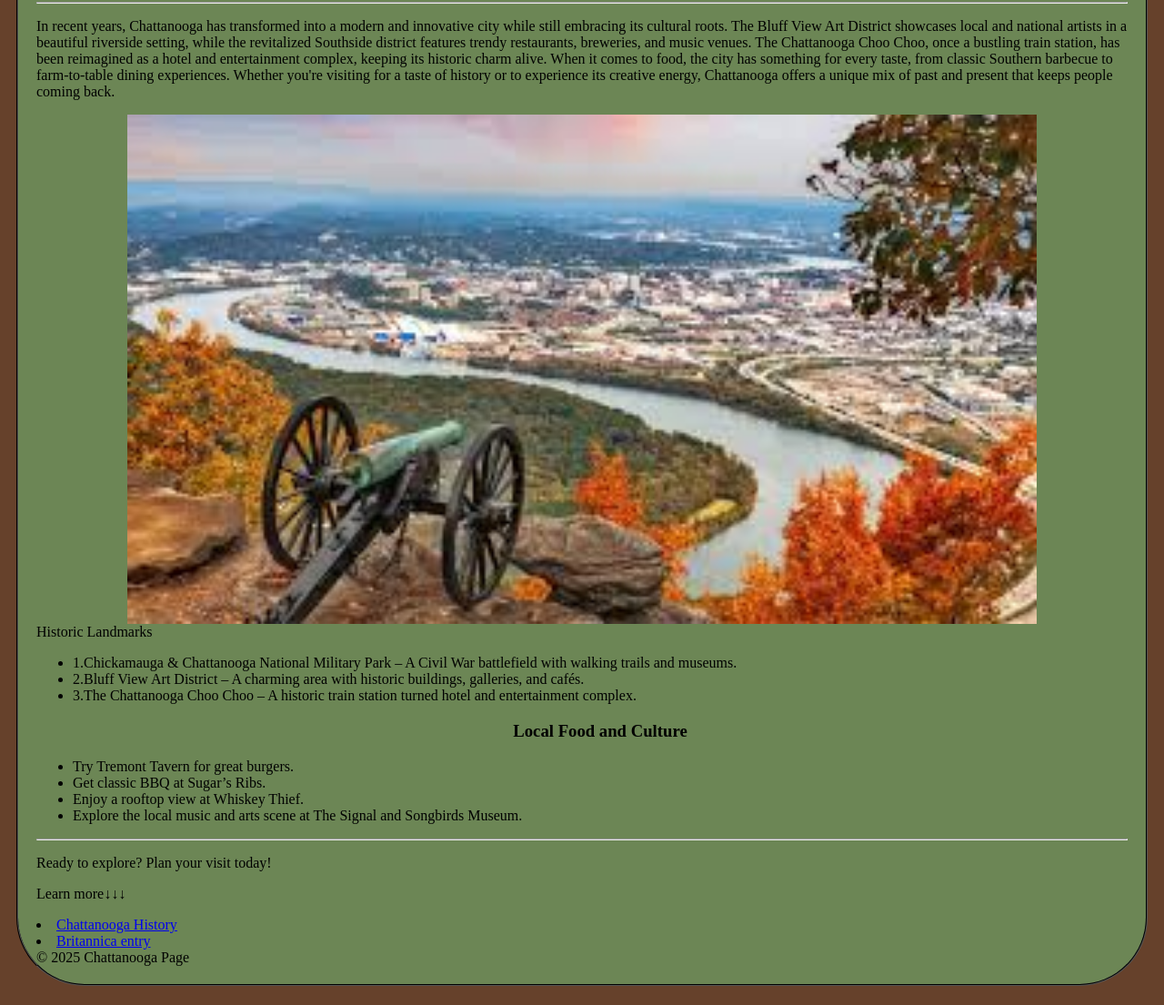
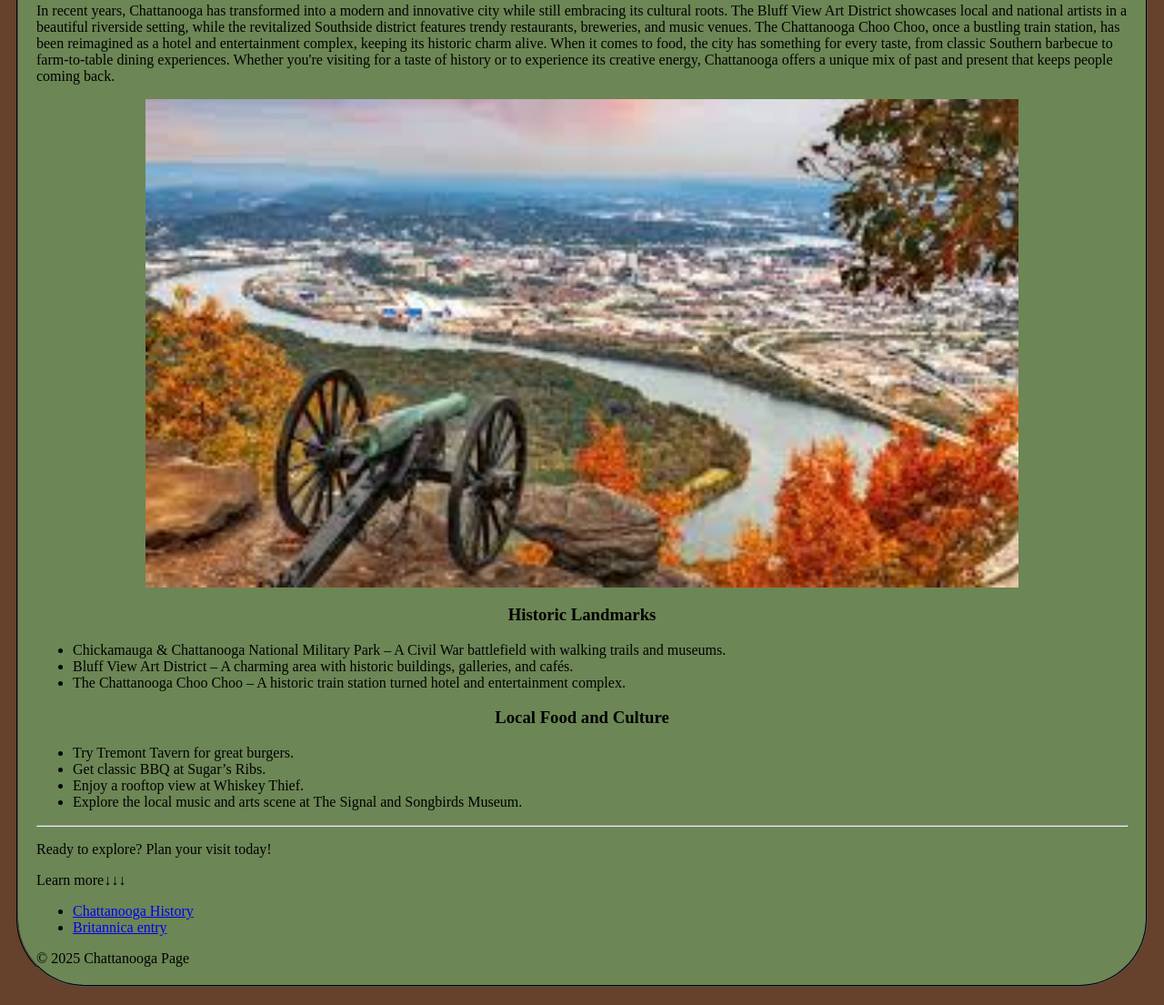
Before and after one commit to esther4111/CITC1300, a plain HTML site: page HTML5_intro_to_CSS/HC.html in a window 1280 px wide. Shown: the part 976-2081 px from the top of the page at 91% size. Drawn offline with Linux system fonts and the light colour scheme.

Commit message:
corrected

```diff
--- a/HTML5_intro_to_CSS/Css/styles.css
+++ b/HTML5_intro_to_CSS/Css/styles.css
@@ -1,7 +1,8 @@
-body{
-    background-color:  #66412b ;
+body {
+    background-color: #66412b;
 }
-#container{
+
+#container {
     background-color: rgba(112, 177, 112, 0.616);
     width: 1200px;
     margin: 20px auto;
@@ -11,27 +12,31 @@ body{
     padding: 20px;
 }
 
-img{
+img {
     display: block;
     margin: 0 auto;
-    width: 1000px;
+    width: 80%;
+    max-width: 1000px;
+    height: auto;
 }
 
-nav{
+nav {
     text-align: center;
     margin: 20px 0;
 }
-nav a{
-    font size: 24px;
+
+nav a {
+    font-size: 24px;
     color: black;
     margin: 0 20px;
     font-weight: bold;
 }
 
-nav a:hover{
+nav a:hover {
     text-decoration: none;
+    color: #ffcc00;
 }
 
-h1, h2, h3{
+h1, h2, h3 {
     text-align: center;
 }
--- a/HTML5_intro_to_CSS/HC.html
+++ b/HTML5_intro_to_CSS/HC.html
@@ -6,7 +6,6 @@
     <meta name="viewport" content="width=device-width, initial-scale=1.0">
     <title>History</title>
     <link rel="stylesheet" href="Css/styles.css">
-
 </head>
 
 <body>
@@ -22,22 +21,39 @@
             <h1>Chattanooga: Past and Present</h1>
             <h2>A City Steeped in History:</h2>
             <p>
-                Chattanooga has a rich and fascinating history that has shaped it into the vibrant city it is today. Originally inhabited by Native American tribes, the area later became an important site during the Civil War. The Battle of Chattanooga in 1863 was a turning point in the war, as Union forces gained control of the region, helping to secure their victory. Today, visitors can explore this history at the Chickamauga & Chattanooga National Military Park, which preserves battlefields and provides insight into the struggles faced by soldiers on both sides. Beyond its wartime past, Chattanooga became a key industrial hub in the 20th century, known for its railroads and manufacturing. The famous song "Chattanooga Choo Choo" immortalized the city’s role in train travel, and the historic Terminal Station remains a beloved landmark.
+                Chattanooga has a rich and fascinating history that has shaped it into the vibrant city it is today.
+                Originally inhabited by Native American tribes, the area later became an important site during the Civil
+                War. The Battle of Chattanooga in 1863 was a turning point in the war, as Union forces gained control of
+                the region, helping to secure their victory. Today, visitors can explore this history at the Chickamauga
+                & Chattanooga National Military Park, which preserves battlefields and provides insight into the
+                struggles faced by soldiers on both sides. Beyond its wartime past, Chattanooga became a key industrial
+                hub in the 20th century, known for its railroads and manufacturing. The famous song "Chattanooga Choo
+                Choo" immortalized the city’s role in train travel, and the historic Terminal Station remains a beloved
+                landmark.
             </p>
             <hr>
             <p>
-                In recent years, Chattanooga has transformed into a modern and innovative city while still embracing its cultural roots. The Bluff View Art District showcases local and national artists in a beautiful riverside setting, while the revitalized Southside district features trendy restaurants, breweries, and music venues. The Chattanooga Choo Choo, once a bustling train station, has been reimagined as a hotel and entertainment complex, keeping its historic charm alive. When it comes to food, the city has something for every taste, from classic Southern barbecue to farm-to-table dining experiences. Whether you're visiting for a taste of history or to experience its creative energy, Chattanooga offers a unique mix of past and present that keeps people coming back.
+                In recent years, Chattanooga has transformed into a modern and innovative city while still embracing its
+                cultural roots. The Bluff View Art District showcases local and national artists in a beautiful
+                riverside setting, while the revitalized Southside district features trendy restaurants, breweries, and
+                music venues. The Chattanooga Choo Choo, once a bustling train station, has been reimagined as a hotel
+                and entertainment complex, keeping its historic charm alive. When it comes to food, the city has
+                something for every taste, from classic Southern barbecue to farm-to-table dining experiences. Whether
+                you're visiting for a taste of history or to experience its creative energy, Chattanooga offers a unique
+                mix of past and present that keeps people coming back.
             </p>
-            <img src="images/chatt4.jpeg" alt="Chattanooga"
+            <img src="images/chatt4.jpeg" alt="Chattanooga">
+
             <h3>Historic Landmarks</h3>
             <ul>
-            <li>1.Chickamauga & Chattanooga National Military Park – A Civil War battlefield with walking trails and
+                <li>Chickamauga & Chattanooga National Military Park – A Civil War battlefield with walking trails and
                     museums.</li>
-            <li>2.Bluff View Art District – A charming area with historic buildings, galleries, and cafés.</li>
-            <li>3.The Chattanooga Choo Choo – A historic train station turned hotel and entertainment complex.</li>
+                <li>Bluff View Art District – A charming area with historic buildings, galleries, and cafés.</li>
+                <li>The Chattanooga Choo Choo – A historic train station turned hotel and entertainment complex.</li>
             </ul>
+
+            <h3>Local Food and Culture</h3>
             <ul>
-            <h3>Local Food and Culture</h3>
                 <li>Try Tremont Tavern for great burgers.</li>
                 <li>Get classic BBQ at Sugar’s Ribs.</li>
                 <li>Enjoy a rooftop view at Whiskey Thief.</li>
@@ -48,8 +64,10 @@
         <footer>
             <p>Ready to explore? Plan your visit today!</p>
             <p>Learn more↓↓↓</p>
+            <ul>
                 <li><a href="https://chattanoogahistory.com/">Chattanooga History</a></li>
                 <li><a href="https://www.britannica.com/place/Chattanooga">Britannica entry</a></li>
+            </ul>
             &copy; 2025 Chattanooga Page
         </footer>
     </div>
```
Lines whose indentation alone changed are shown as unchanged.
